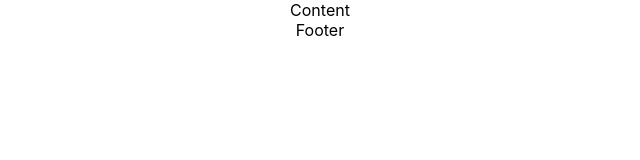
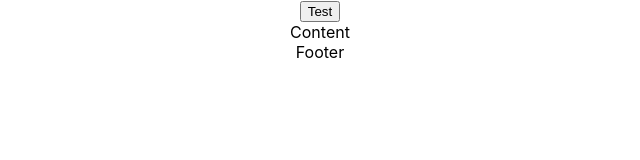
Before and after one commit to fromjaytoz/sw-chars, a React (Create React App) app: page / in a window 1280 px wide. Shown: the top 160 px of the page, without its empty margins (320-960 px from the left). Built offline with nearby package versions, Linux system fonts and the light colour scheme.

Commit message:
create successful button render test @navbar

```diff
--- a/src/components/Navbar/Navbar.tsx
+++ b/src/components/Navbar/Navbar.tsx
@@ -1,7 +1,12 @@
 import React from "react";
+import { Button } from "antd";
 
 const Navbar = () => {
-  return <div data-testid="navbar"></div>;
+  return (
+    <div data-testid="navbar">
+      <Button data-testid="button">Test</Button>
+    </div>
+  );
 };
 
 export default Navbar;
```
Also changed, not shown: tsconfig.json (+2 -8 lines), 2 other files (tests, documents, lock files or other folders).
